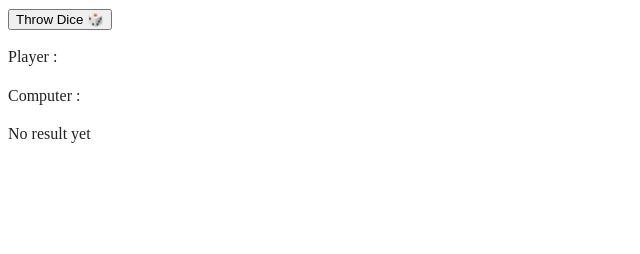
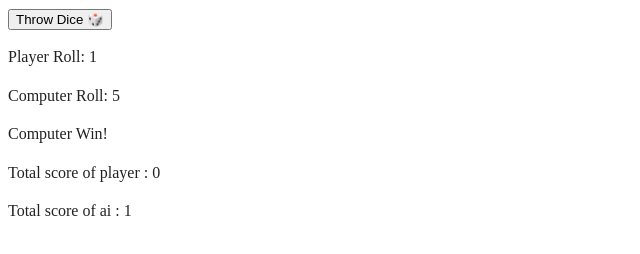
Before and after one commit to jenniferkivimaki/Ny-Repository-Test, a website: page A1/index.html in a window 1280 px wide. Both pictures are taken after a click on the button "Throw Dice 🎲". Shown: the whole page, without its empty margins (0-640 px from the left). Drawn offline with Linux system fonts and the light colour scheme.

Commit message:
first text

```diff
--- a/A1/index.html
+++ b/A1/index.html
@@ -34,6 +34,9 @@
 <p id="playerScoreText"></p>
 <p id="aiScoreText"></p>
 
+<p id= "winsLoosesPlayer"> Player result : 0 </p>
+<p id= "winsLoosesAi"> Computer result : 0  </p>
+
 <script src="js/app.js"></script>
 
 </body>
--- a/A1/js/app.js
+++ b/A1/js/app.js
@@ -2,50 +2,75 @@ const button0 = document.getElementById("button0");
 button0.addEventListener("click", function() {
   randomNumberPlayer();
   showRandomNumberPlayer();
-  randomNumberPlayer();
+  randomNumberAi();
   showRandomNumberAi();
   resultOfRoll();
+  updateScore();
 })
 
 //DÄR PLAYERS KAST VISAS
 const playerRollTextfield = document.getElementById("playerRollText");
 const aiRollTextfield = document.getElementById("aiRollText");
 const resultTextfield = document.getElementById("result");
+const winsLoosesPlayerTextfield = document.getElementById("winsLoosesPlayer");
+const winsLoosesAiTextfield = document.getElementById("winsLoosesAi");
 
-let playerRoll = randomNumberPlayer();
-let aiRoll = randomNumberPlayer();
 
+let playerRoll = 0 ;
+let aiRoll = 0;
+let playerScore = 0;    //den totala Scoren för player
+let aiScore = 0;        //den totala Scoren för ai
 
 
 //Controllers
 //FUNKTIONER FÖR PLAYER
 function randomNumberPlayer() {
-return Math.floor(Math.random() *6) +1;
+ playerRoll = Math.floor(Math.random() *6) +1;
+
 }
+
 function showRandomNumberPlayer() {
-  playerRollTextfield.innerHTML = "Player Roll: " + randomNumberPlayer();
+  playerRollTextfield.innerHTML = "Player Roll: " + playerRoll;
 }
 
 
 //FUNKTIONER FÖR AI
 function randomNumberAi() {
-return Math.floor(Math.random() *6) +1;
+ aiRoll= Math.floor(Math.random() *6) +1;
 }
                                                                             //View
 function showRandomNumberAi() {
-  aiRollTextfield.innerHTML = "Computer Roll: " + randomNumberAi();
+  aiRollTextfield.innerHTML = "Computer Roll: " + aiRoll;
 }
 
-//FUNKTIONER FÖR ATT JÄMFÖRA vem som vinner
-function resultOfRoll(playerRoll, aiRoll) {
-if  (randomNumberPlayer() > randomNumberAi())
-console.log resultTextfield = document.getElementById("Player Win");
 
 
-else if
-  (randomNumberPlayer() < randomNumberAi())
-    console.log resultTextfield = document.getElementById("Computer Win");
+
+//FUNKTIONER FÖR ATT JÄMFÖRA vem som vinner
+//funktionens namn + de värden som behövs för att utföra funktionen
+
+function resultOfRoll () {
+
+  //här vill jag också lägga till att när detta händer så blir det +1 på resp. score
+  if (playerRoll > aiRoll) {
+    playerScore++;
+    return resultTextfield.innerHTML = "Player Wins! ";
+  }
+
+  else if
+  (playerRoll < aiRoll) {
+    aiScore++;
+    return resultTextfield.innerHTML = "Computer Win!";
+  }
+
+  else
+  {
+    return resultTextfield.innerHTML = "Draw!";
+  }
+}
 
 
- else  (randomNumberPlayer() === randomNumberAi())
-  resultTextfield = document.getElementById("Draw");
+function updateScore() {
+  winsLoosesPlayerTextfield.innerHTML = "Total score of player : " + playerScore;
+  winsLoosesAiTextfield.innerHTML = "Total score of ai : " + aiScore;
+}
```
